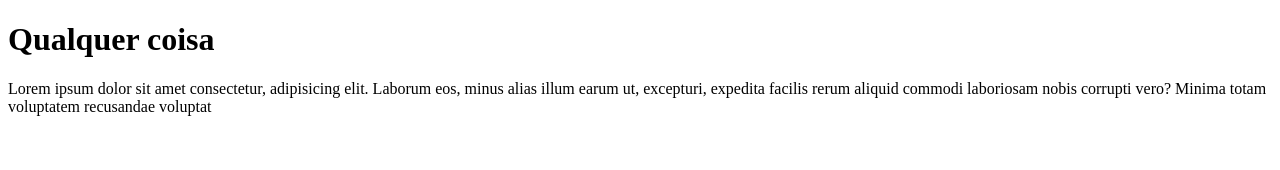
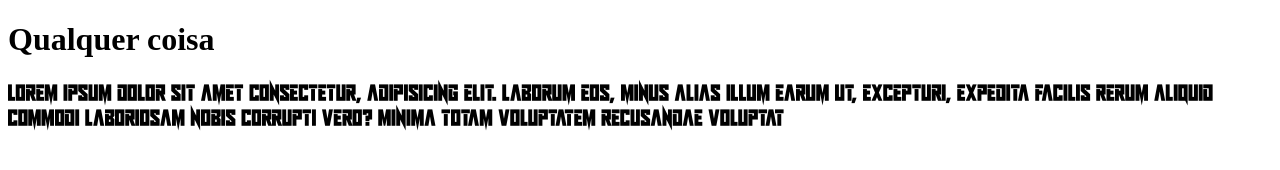
Before and after one commit to mariisvieira/ignore-mariana, a plain HTML site: page index.html in a window 1280 px wide. Drawn offline with Linux system fonts and the light colour scheme.

Commit message:
Comitando a branch estilo

```diff
--- /dev/null
+++ b/estilo.css
@@ -0,0 +1,8 @@
+@font-face {
+    font-family: infinite darkness;
+    src: url(Infinite\ Darkness.ttf);
+}
+
+p{
+    font-family: 'infinite darkness';
+}
--- a/index.html
+++ b/index.html
@@ -5,6 +5,7 @@
     <meta http-equiv="X-UA-Compatible" content="IE=edge">
     <meta name="viewport" content="width=device-width, initial-scale=1.0">
     <title>teste</title>
+    <link rel="stylesheet" href="estilo.css">
 </head>
 <body>
     <h1>Qualquer coisa</h1>
```
Also changed, not shown: Infinite Darkness.ttf (added).
